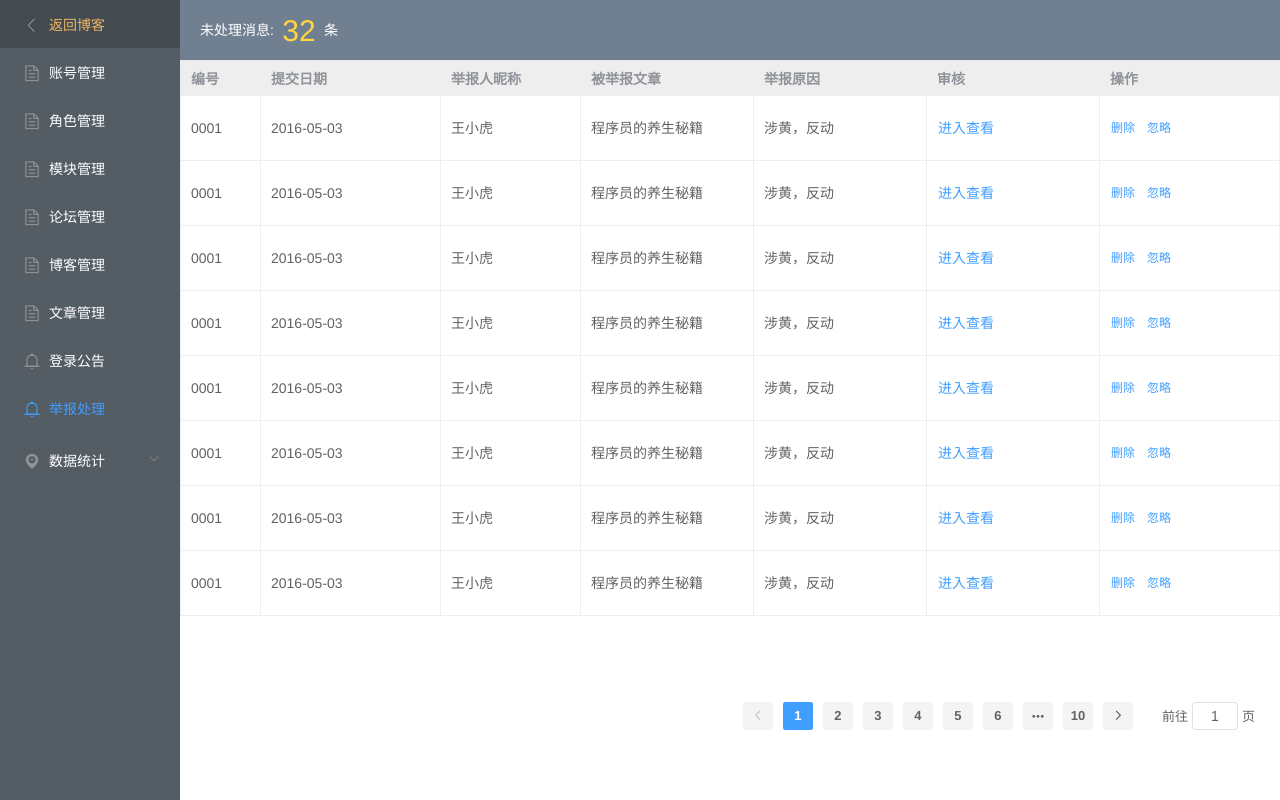
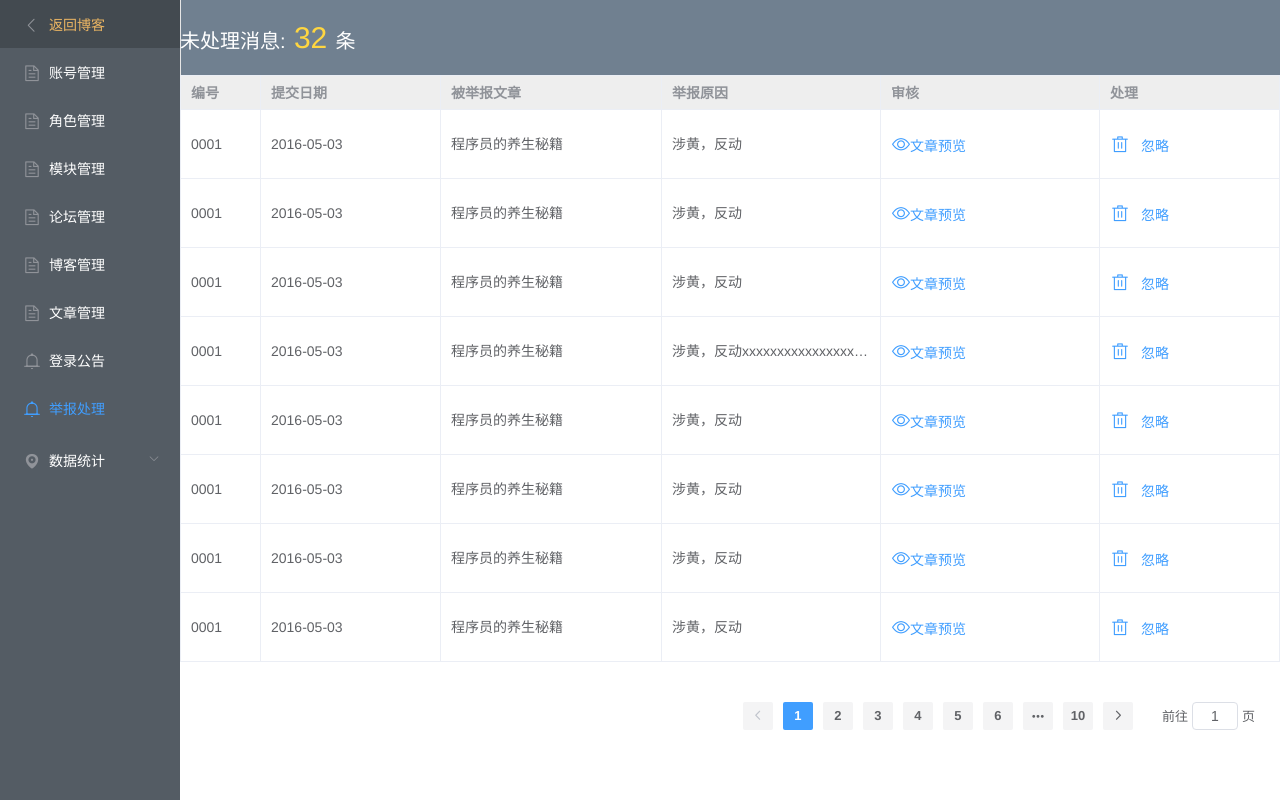
Before and after one commit to just-dj/ugc-vue, a Vue app: page /#/reportManager in a window 1280 px wide. Built offline with nearby package versions, Linux system fonts and the light colour scheme; no server answers.

Commit message:
举报处理2.3

```diff
--- a/src/components/manager/reportManager.vue
+++ b/src/components/manager/reportManager.vue
@@ -1,14 +1,6 @@
 <template>
   <section style="width: 100%;height: 100%">
-    <el-menu
-      :default-active="activeIndex2"
-      class="el-menu-demo"
-      mode="horizontal"
-      @select="handleSelect"
-      background-color="#708090"
-      text-color="#fff">
-      <el-menu-item index="1">未处理消息:<span style="font-size: 30px;color: #FFD640;"> 32 </span>条</el-menu-item>
-    </el-menu>
+    <div style="background-color: #708090;height: 75px;line-height: 75px;font-size: 20px;color: #fff">未处理消息:<span style="font-size: 30px;color: #FFD640"> 32 </span>条</div>
     <el-table
       :data="tableData"
       border
@@ -23,48 +15,54 @@
         label="提交日期"
         width="180">
       </el-table-column>
-      <el-table-column
+      <el-table-colum
         prop="name"
         label="举报人昵称"
         width="140">
-      </el-table-column>
+      </el-table-colum>
       <el-table-column
         prop="articleName"
         label="被举报文章"
         wideth="200">
+        <template slot-scope="scope">
+          <span class="overflow">{{scope.row.articleName}}</span>
+        </template>
       </el-table-column>
       <el-table-column
         prop="reason"
         label="举报原因"
         wideth="200">
+        <template slot-scope="scope">
+          <span class="overflow">{{scope.row.reason}}</span>
+        </template>
       </el-table-column>
       <el-table-column
         prop="check"
         label="审核"
         wideth="50">
         <template slot-scope="scope">
-          <!--<el-button type="text" @click="checkArticle()" size="small">进入查看</el-button>-->
-          <el-button type="text" @click="dialogVisible = true">进入查看</el-button>
+          <el-button type="text" @click="dialogVisible = true"><i style="font-size: large" class="el-icon-view"></i>文章预览</el-button>
         </template>
       </el-table-column>
       <el-table-column
         fixed="right"
-        label="操作"
+        label="处理"
         width="180">
         <template slot-scope="scope">
-          <el-button @click="deleteArticle()" type="text" size="small">删除</el-button>
-          <el-button @click="ignoreItem()" type="text" size="small">忽略</el-button>
+          <el-button @click="deleteArticle()" type="text"><i style="font-size: large" class="el-icon-delete"></i></el-button>
+          <el-button @click="ignoreItem()" type="text">忽略</el-button>
         </template>
       </el-table-column>
     </el-table>
 
     <!--查看文章弹窗-->
     <el-dialog
-      title="文章内容"
+      title="标题"
+      center="true"
       :visible.sync="dialogVisible"
       width="50%"
       :before-close="handleClose">
-      <span>这是一段信息</span>
+      <div style="height: 400px"></div>
       <span slot="footer" class="dialog-footer"></span>
     </el-dialog>
 
@@ -120,7 +118,7 @@
             date: '2016-05-03',
             name: '王小虎',
             articleName: '程序员的养生秘籍',
-            reason: '涉黄，反动'
+            reason: '涉黄，反动xxxxxxxxxxxxxxxxxxxxxxxxxxxxxxxxxxxxxxxxxxxxxxxxxxxxxxxxxxxxxxxxxxxxxxx'
           }, {
             id: '0001',
             date: '2016-05-03',
@@ -162,10 +160,18 @@
             .catch(_ => {});
         },
         ignoreItem(){
-
+          this.$confirm('忽略该举报信息？')
+            .then(_ => {
+              done();
+            })
+            .catch(_ => {});
         },
         deleteArticle(){
-
+          this.$confirm('确认删除该文章？')
+            .then(_ => {
+              done();
+            })
+            .catch(_ => {});
         }
       },
       name: "reportManager"
@@ -177,6 +183,11 @@
     position: absolute;
     top: 700px;
     right: 20px;
+  }
 
+  .overflow{
+    white-space: nowrap;
+    overflow: hidden;
+    text-overflow: ellipsis;
   }
 </style>
```
